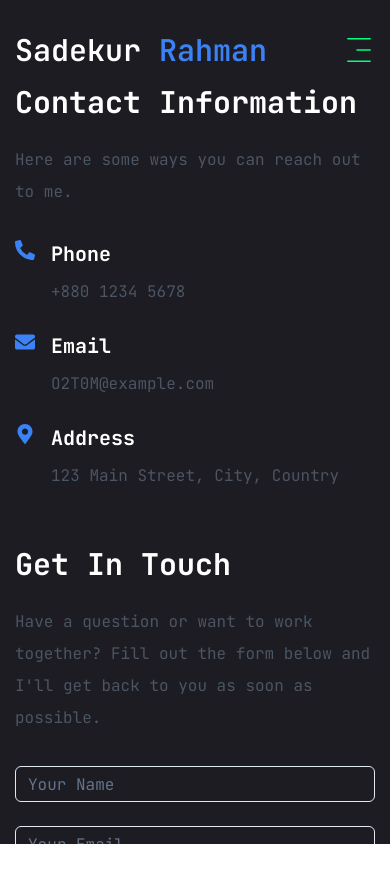
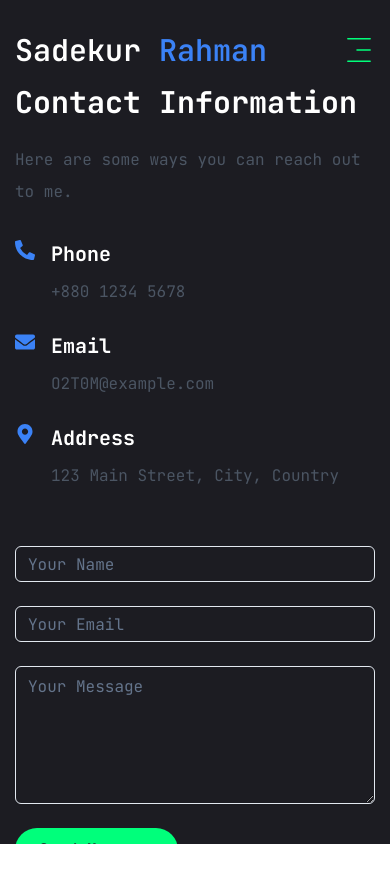
Before and after one commit to sadekur/pfs-2, a Next.js app: page /contact in a window 390 px wide. Shown: the top 882 px of the page. Built offline with nearby package versions, Linux system fonts and the light colour scheme.

Commit message:
Update layout of Contact component for better responsiveness

```diff
--- a/app/contact/page.jsx
+++ b/app/contact/page.jsx
@@ -35,10 +35,6 @@ const Contact = () => {
     <div className="container mx-auto pt-[60px] xl:pt-[150px]">
       <div className="flex flex-col md:flex-row gap-[30px]">
         <div className="xl:h-[54%] order-2 xl:order-none">
-          <h2 className="text-3xl font-bold mb-6">Get In Touch</h2>
-          <p className="text-gray-600 mb-8">
-            Have a question or want to work together? Fill out the form below and I'll get back to you as soon as possible.
-          </p>
           <form className="space-y-6">
             <div>
               <Input placeholder="Your Name" />
```
